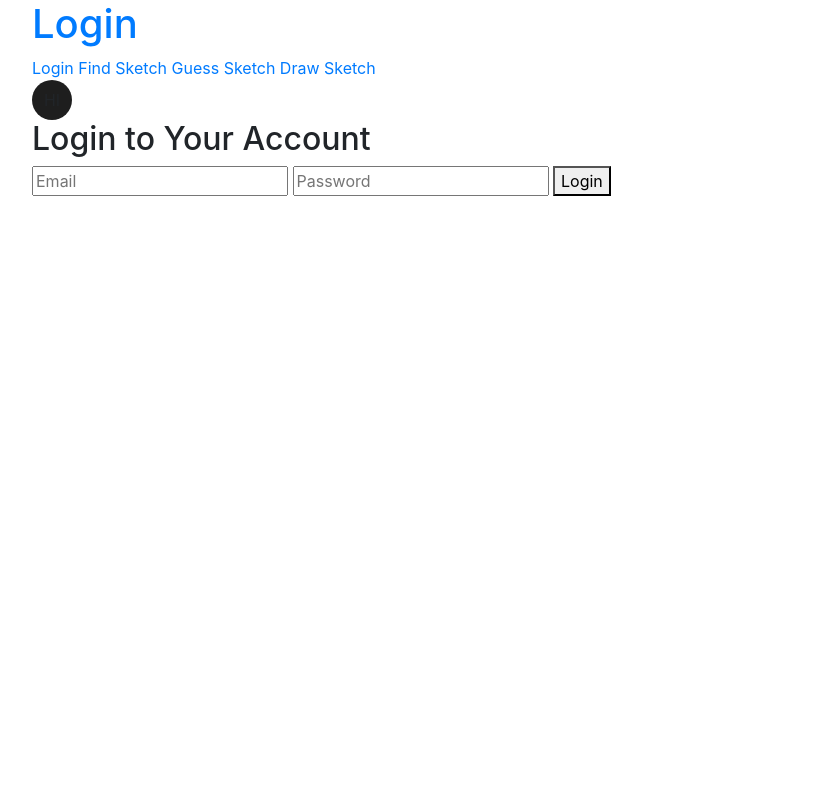
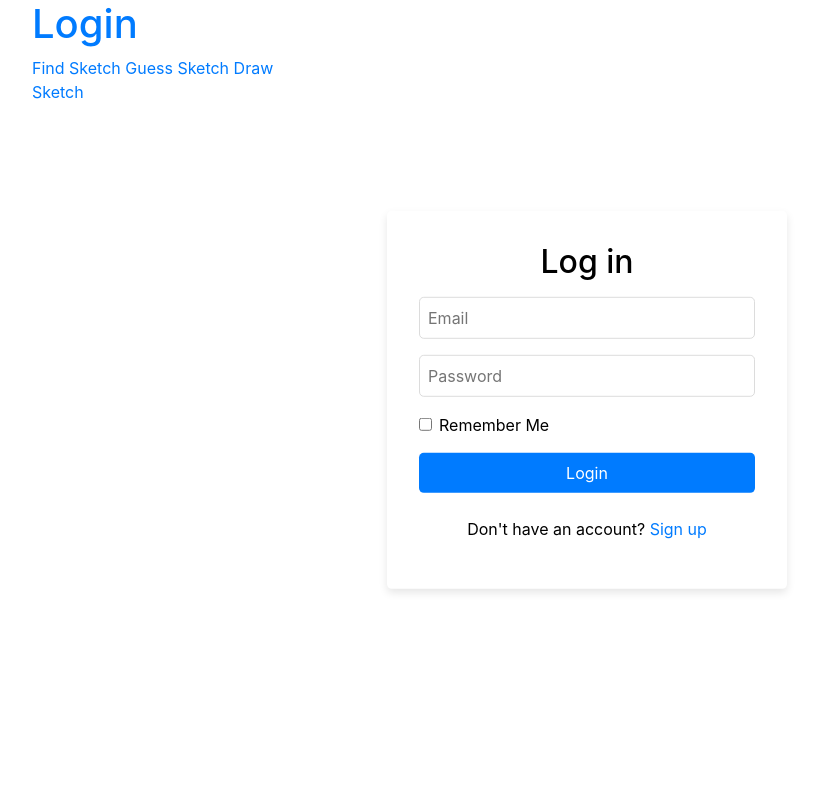
Before and after one commit to ickerio/cits3403, a Flask app: page /login in a window 1280 px wide. Shown: the whole page, without its empty margins (53-870 px from the left). Run offline with Flask 3, Linux system fonts and the light colour scheme; some libraries are stand-ins or nearby versions.

Commit message:
create account suggestion link

```diff
--- a/flaskr/templates/login.html
+++ b/flaskr/templates/login.html
@@ -3,41 +3,94 @@
 <head>
     <meta charset="utf-8">
     <meta name="viewport" content="width=device-width, initial-scale=1.0">
-		<meta name="color-scheme" content="dark light">
     <title>Login</title>
-		<link rel="icon" href="{{ url_for('static', filename='favicon.png') }}0">
+    <link rel="icon" href="{ url_for('static', filename='favicon.png') }">
     <link rel="stylesheet" href="https://stackpath.bootstrapcdn.com/bootstrap/4.5.2/css/bootstrap.min.css">
-        <link rel="stylesheet" href="{{ url_for('static', filename='css/style.css') }}">
+    <link rel="stylesheet" href="{ url_for('static', filename='css/login.css') }">
+    <style>
+        html {
+            height: 100%;
+            margin: 0;
+        }
+        .login-container {
+            background-color: #ffffff; /* Explicitly setting a light background */
+            color: #000000; /* Explicitly setting text color to black */
+            border-radius: 0.3em;
+            box-shadow: 0 4px 8px rgba(0, 0, 0, 0.1);
+            position: absolute;
+            top: 50%;
+            left: 50%;
+            transform: translate(-50%, -50%);
+            padding: 2rem;
+            max-width: 400px;
+            width: 100%;
+        }
+        .login-container h2 {
+            color: #000000; /* Explicitly setting text color to black */
+            text-align: center;
+            margin-bottom: 1rem;
+        }
+        .login-container form {
+            display: flex;
+            flex-direction: column;
+        }
+        .login-container input {
+            margin-bottom: 1rem;
+            padding: 0.5rem;
+            border-radius: 0.3em;
+            border: 1px solid #dcdcdc;
+        }
+        .login-container input:focus {
+            outline: none;
+            border-color: #80bdff;
+            box-shadow: 0 0 0 0.2rem rgba(0, 123, 255, 0.25);
+        }
+        .login-container button {
+            padding: 0.5rem;
+            border: none;
+            border-radius: 0.3em;
+            background-color: #007bff; /* Bootstrap primary color */
+            color: white;
+            cursor: pointer;
+            margin-top: 1rem;
+        }
+        .login-container button:hover {
+            background-color: #0056b3;
+        }
+    </style>
 </head>
-	<body >
+<body>
     <header>
         <nav class="container">
             <a href="/">
                 <h1>Login</h1>
             </a>
-                <div>
-                    <a href="{{ url_for('login') }}">Login</a>
-                    <a href="{{ url_for('findSketch') }}">Find Sketch</a>
-                    <a href="{{ url_for('guessSketch') }}">Guess Sketch</a>
-                    <a href="{{ url_for('drawSketch') }}">Draw Sketch</a>
-                    <div class="avatar">
-                        <span>HI</span>
-                    </div>
+            <div class="sidebar" style="width:25%">
+                <a href="{ url_for('login') }"></a>
+                <a href="{ url_for('findSketch') }">Find Sketch</a>
+                <a href="{ url_for('guessSketch') }">Guess Sketch</a>
+                <a href="{ url_for('drawSketch') }">Draw Sketch</a>
             </div>
         </nav>
     </header>
     <div class="container">
         <div class="login-container">
-                <h2>Login to Your Account</h2>
-                <form action="{{ url_for('login_action') }}" method="post">
+            <h2>Log in</h2>
+            <form action="{ url_for('login_action') }" method="post">
                 <input type="email" id="email" name="email" placeholder="Email" required>
                 <input type="password" id="password" name="password" placeholder="Password" required>
-                    <button type="submit">Login</button>
+                <div class="form-check">
+                    <input type="checkbox" id="rememberMe" name="rememberMe" class="form-check-input">
+                    <label for="rememberMe" class="form-check-label">Remember Me</label>
+                </div>
+                <button type="submit" class="btn btn-primary">Login</button>
+                <!-- Added "Don't have an account? Sign up" below the login button -->
+                <p class="mt-4 text-center">Don't have an account? <a href="{ url_for('signup') }">Sign up</a></p>
             </form>
         </div>
     </div>
     <script src="https://code.jquery.com/jquery-3.5.1.slim.min.js"></script>
     <script src="https://stackpath.bootstrapcdn.com/bootstrap/4.5.2/js/bootstrap.bundle.min.js"></script>
-        <script src="{{ url_for('static', filename='js/script.js') }}"></script>
+    <script src="{ url_for('static', filename='js/script.js') }"></script>
 </body>
 </html>
```
Lines whose indentation alone changed are shown as unchanged.
